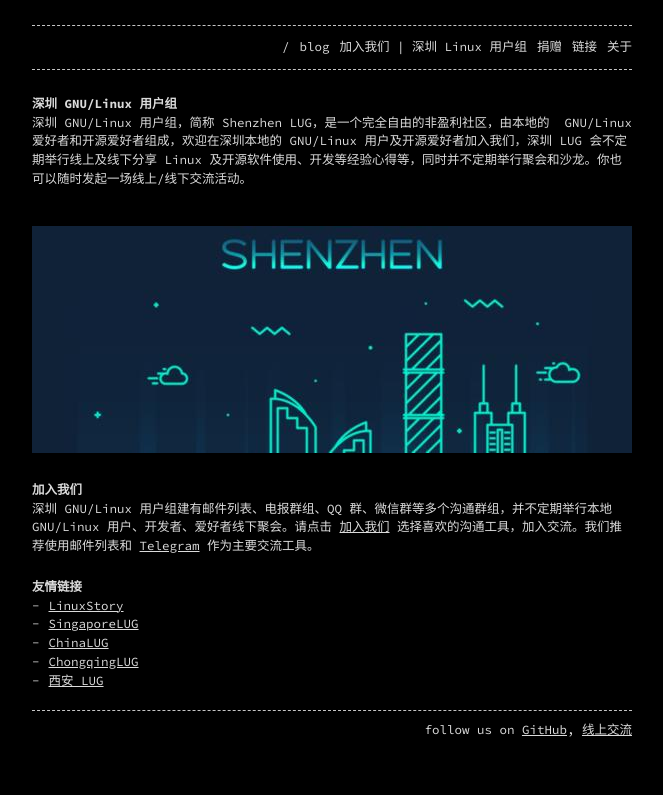
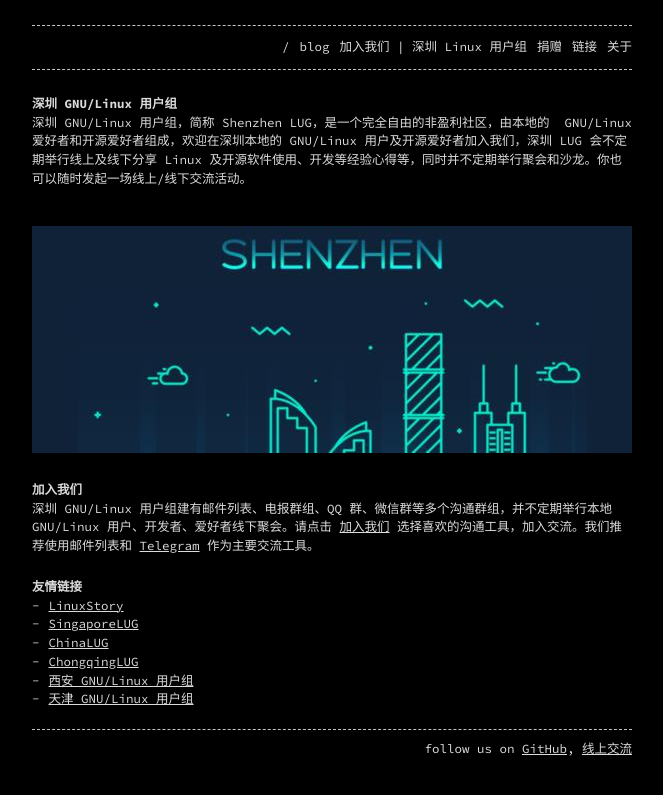
Before and after one commit to shenzhenlug/shenzhenlug.org, a Jekyll site: the page built from index.md, in a window 1280 px wide. Shown: the top 795 px of the page, without its empty margins (308-971 px from the left). Built offline with Jekyll 4.4.1, drawn with Linux system fonts in a browser that asks for light colours.

Commit message:
add tjlug link

```diff
--- a/index.md
+++ b/index.md
@@ -17,4 +17,5 @@ permalink: /
 - [SingaporeLUG](https://singaporelug.org)
 - [ChinaLUG](https://lug.org.cn)
 - [ChongqingLUG](https://chongqinglug.org)
- - [西安 LUG](https://xalug.org)
+ -  [西安 GNU/Linux 用户组](https://xalug.org)
+  - [天津 GNU/Linux 用户组](https://tjlug.org)
```
